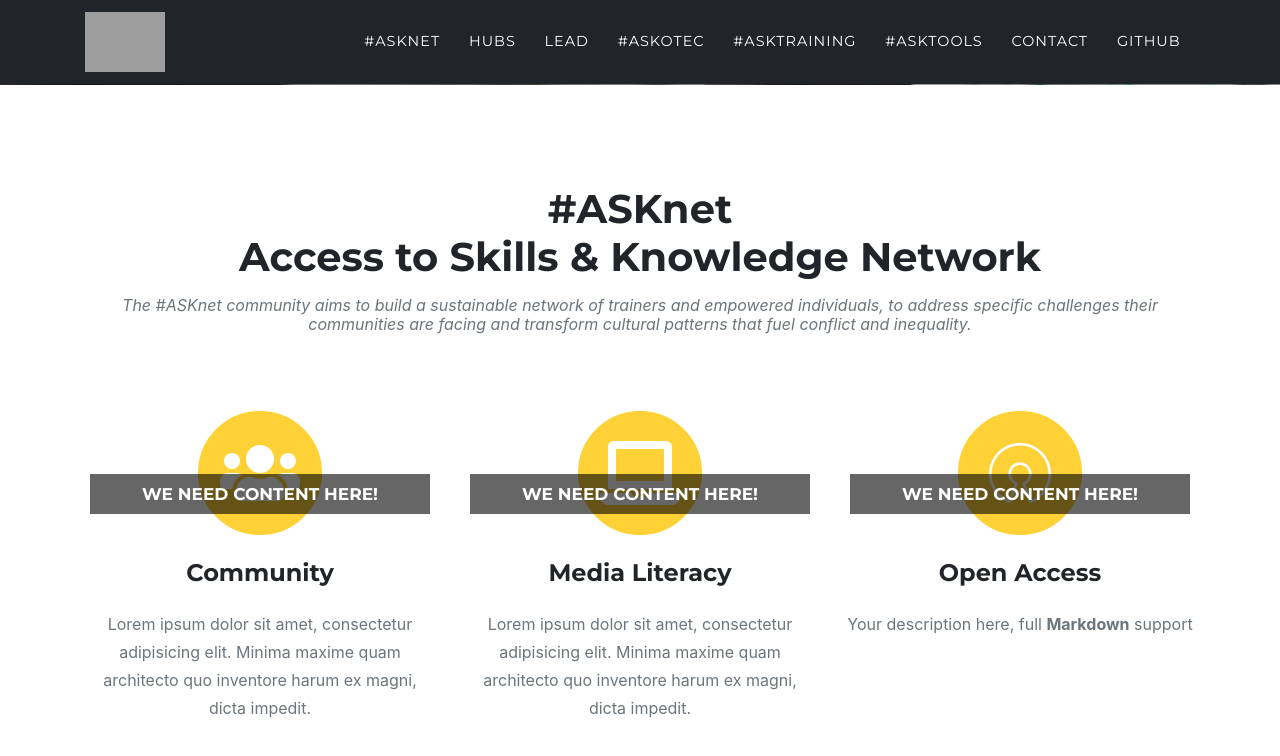
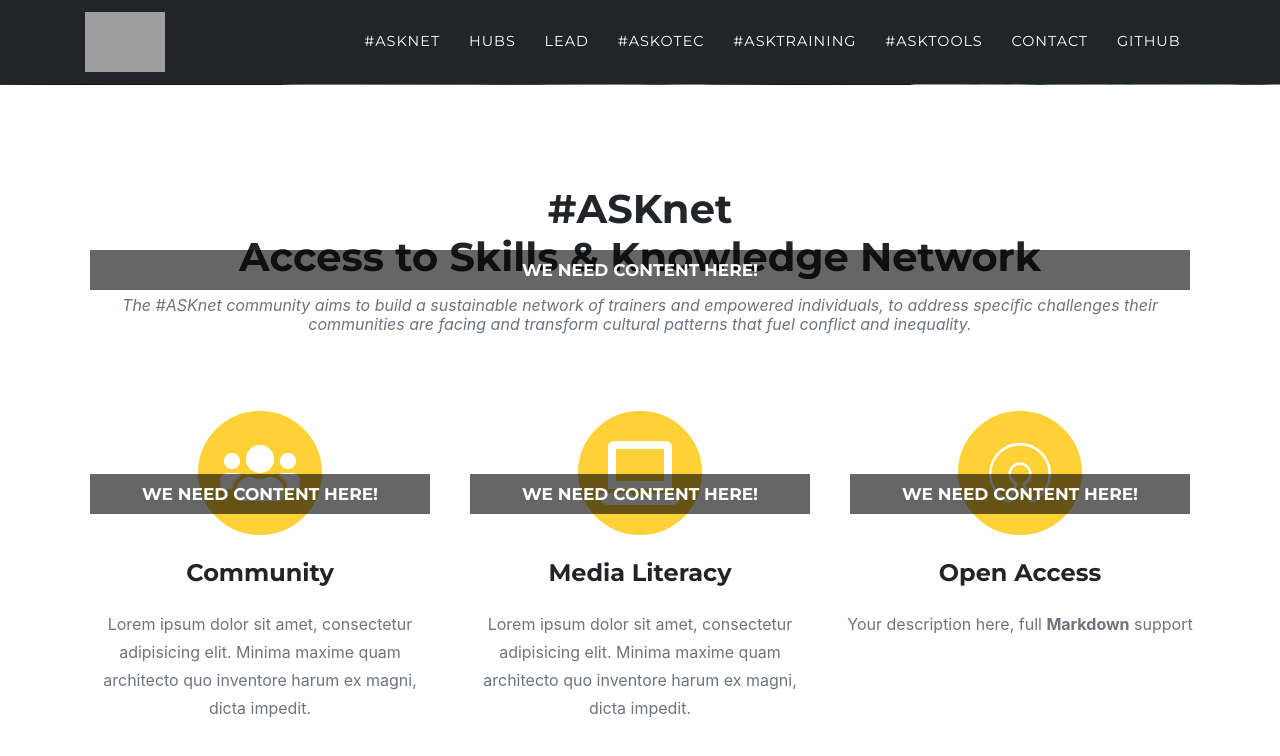
Before and after one commit to ASKnetCommunity/ASKnet.Community, a Jekyll site: the page built from index.md, in a window 1280 px wide and 900 px high, scrolled down 892 px. Shown: the top 756 px of the window. Built offline with Jekyll 4.4.1, drawn with Linux system fonts in a browser that asks for light colours; some web fonts are replaced; grey boxes are pictures that could not be loaded.

Commit message:
added submit content for service introduction

```diff
--- a/_data/sitetext.yml
+++ b/_data/sitetext.yml
@@ -20,6 +20,7 @@
     title: "#ASKnet<br />Access to Skills & Knowledge Network"
     text: "The #ASKnet community aims to build a sustainable network of trainers and empowered individuals, to address specific challenges their communities are facing and transform cultural patterns that fuel conflict and inequality."
     section: services
+    submit: https://github.com/ASKnetCommunity/ASKnet.Community/issues/23
     list:
       - title: "Community"
         desc: "Lorem ipsum dolor sit amet, consectetur adipisicing elit. Minima maxime quam architecto quo inventore harum ex magni, dicta impedit."
--- a/_includes/services.html
+++ b/_includes/services.html
@@ -3,11 +3,18 @@
     <div class="container">
 
       <div class="row">
-        <div class="col-lg-12 text-center">
+        <div class="col-lg-12 text-center{% if site.data.sitetext[site.locale].services.submit %} sc{% endif %}">
           <h2 class="section-heading">{{ site.data.sitetext[site.locale].services.title | default: "Services" }}</h2>
           {% if site.data.sitetext[site.locale].services.text %}
-		  <h3 class="section-subheading text-muted">{{ site.data.sitetext[site.locale].services.text }}</h3>
-		  {% endif %}
+		      <h3 class="section-subheading text-muted">{{ site.data.sitetext[site.locale].services.text }}</h3>
+		      {% endif %}
+          {% if site.data.sitetext[site.locale].services.submit %}
+          <div class="sc-overlay">
+            <h2>We need content here!</h2>
+            <a class="btn btn-primary btn-lg mx-auto p-3" target="_blank" href="{{ site.data.sitetext[site.locale].services.submit }}">Submit Content</a>
+            <a class="how-to" href="{{ site.data.sitetext[site.locale].submit-content.url }}">How it works?</a>
+          </div>
+          {% endif %}
         </div>
       </div>
 
```
